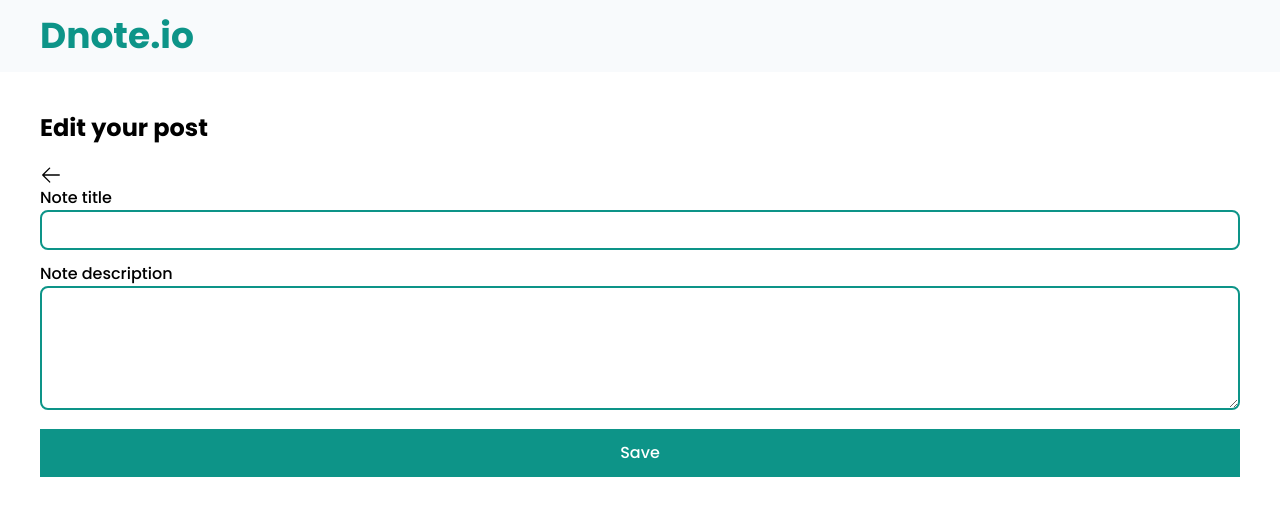
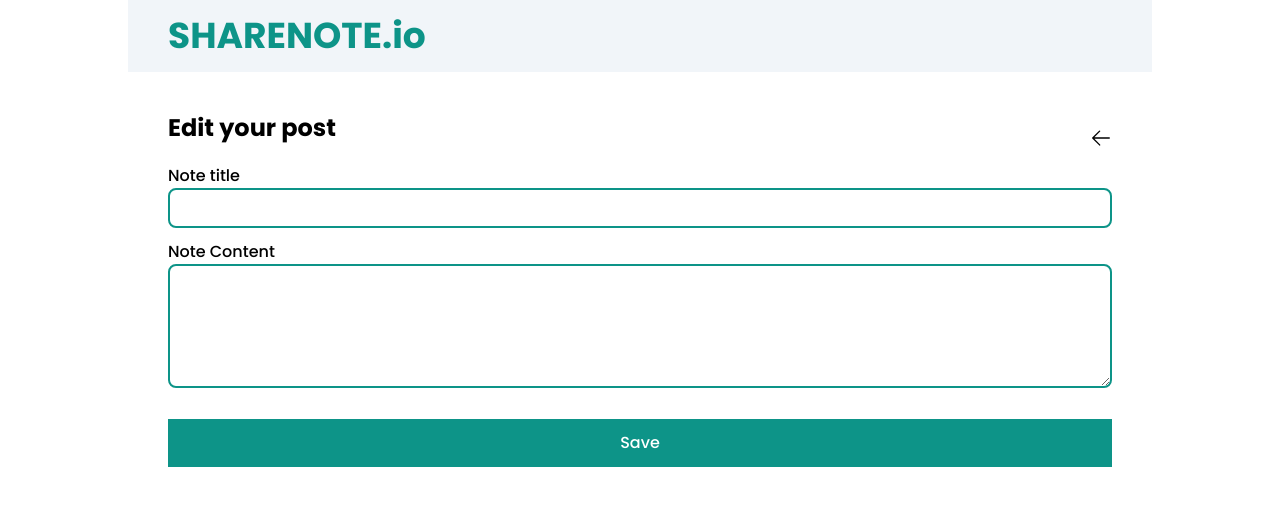
Before and after one commit to Paing0/Dnote, a React (Vite) app: page /edit/1 in a window 1280 px wide. Shown: the top 516 px of the page. Built offline with nearby package versions, Linux system fonts and the light colour scheme.

Commit message:
added validation

```diff
--- a/package.json
+++ b/package.json
@@ -11,9 +11,11 @@
   },
   "dependencies": {
     "@heroicons/react": "^2.1.5",
+    "formik": "^2.4.6",
     "react": "^18.3.1",
     "react-dom": "^18.3.1",
-    "react-router-dom": "^6.26.2"
+    "react-router-dom": "^6.26.2",
+    "yup": "^1.4.0"
   },
   "devDependencies": {
     "@eslint/js": "^9.9.0",
--- a/src/components/Navbar.jsx
+++ b/src/components/Navbar.jsx
@@ -1,7 +1,7 @@
 const Navbar = () => {
   return (
-    <nav className="bg-slate-50 py-4 px-10">
-      <h1 className="text-teal-600 font-bold text-4xl">Dnote.io</h1>
+    <nav className="bg-slate-100 py-4 px-10">
+      <h1 className="text-teal-600 font-bold text-4xl">SHARENOTE.io</h1>
     </nav>
   );
 };
--- a/src/components/NoteForm.jsx
+++ b/src/components/NoteForm.jsx
@@ -1,22 +1,53 @@
 import { ArrowLeftIcon } from "@heroicons/react/24/solid";
 import { Link } from "react-router-dom";
+import { Formik, Field, Form } from "formik";
+import * as Yup from "yup";
+
+// import StypedErrorMessage from formik
+import StyledErrorMessage from "./StyledErrorMessage";
 
 const NoteForm = ({ isCreate }) => {
+  const initialValues = {
+    title: "",
+    content: "",
+  };
+
+  const NoteFromSchema = Yup.object({
+    title: Yup.string()
+      .min(3, "Title must have at least 3 characters.")
+      .max(30, "Title must not be over 30 characters.")
+      .required("Title is required."),
+    content: Yup.string()
+      .min(3, "Content must have at least 3 characters.")
+      .required("Content is required."),
+  });
+
+  const submitHandler = (values) => {
+    console.log(values);
+  };
+
   return (
     <section>
+      <div className="flex items-center justify-between">
         <h1 className="text-2xl font-bold mb-5">
           {isCreate ? "Create a new note" : "Edit your post"}
         </h1>
         <Link to={"/"}>
           <ArrowLeftIcon width={22} />
         </Link>
-
-      <form>
+      </div>
+      <Formik
+        initialValues={initialValues}
+        validationSchema={NoteFromSchema}
+        onSubmit={submitHandler}
+      >
+        {({ errors, touched }) => (
+          <Form>
             <div className="mb-3">
               <label className="font-medium block" htmlFor="title">
                 Note title
               </label>
-          <input
+              <Field
                 className="text-lg border-2 border-teal-600 py-1 w-full rounded-lg"
                 type="text"
                 name="title"
@@ -24,22 +55,33 @@
               />
             </div>
 
+            <StyledErrorMessage name={"title"} />
+
             <div className="mb-3">
-          <label className="font-medium block" htmlFor="description">
-            Note description
+              <label className="font-medium block" htmlFor="content">
+                Note Content
               </label>
-          <textarea
+              <Field
+                as="textarea"
                 rows={4}
                 className="text-lg border-2 border-teal-600 py-1 w-full rounded-lg"
                 type="text"
-            name="description"
-            id="description"
+                name="content"
+                id="content"
               />
             </div>
-        <button className="text-white bg-teal-600 py-3 font-medium w-full">
+
+            <StyledErrorMessage name={"content"} />
+
+            <button
+              className="text-white bg-teal-600 py-3 mt-3 font-medium w-full"
+              type="submit"
+            >
               Save
             </button>
-      </form>
+          </Form>
+        )}
+      </Formik>
     </section>
   );
 };
--- a/src/components/Plus.jsx
+++ b/src/components/Plus.jsx
@@ -5,7 +5,7 @@
   return (
     <Link
       to={"/create"}
-      className="bg-teal-600 p-2 text-white rounded-full w-50 h-50 fixed bottom-28 right-40"
+      className="bg-teal-600 p-2 text-white rounded-full w-50 h-50 absolute bottom-28 right-60"
     >
       <PlusIcon width={30} height={30} />
     </Link>
--- /dev/null
+++ b/src/components/StyledErrorMessage.jsx
@@ -0,0 +1,11 @@
+import { ErrorMessage } from "formik";
+
+const StyledErrorMessage = ({ name }) => {
+  return (
+    <div className="text-red-600 font-medium font-mono">
+      <ErrorMessage name={name} />
+    </div>
+  );
+};
+
+export default StyledErrorMessage;
--- a/src/layouts/Main.jsx
+++ b/src/layouts/Main.jsx
@@ -5,7 +5,7 @@
 const Main = () => {
   return (
     <>
-      <section>
+      <section className="max-w-5xl mx-auto relative h-screen">
         <Navbar></Navbar>
         <Outlet />
       </section>
```
Also changed, not shown: 1 other file (tests, documents, lock files or other folders). Lines whose indentation alone changed are shown as unchanged.
